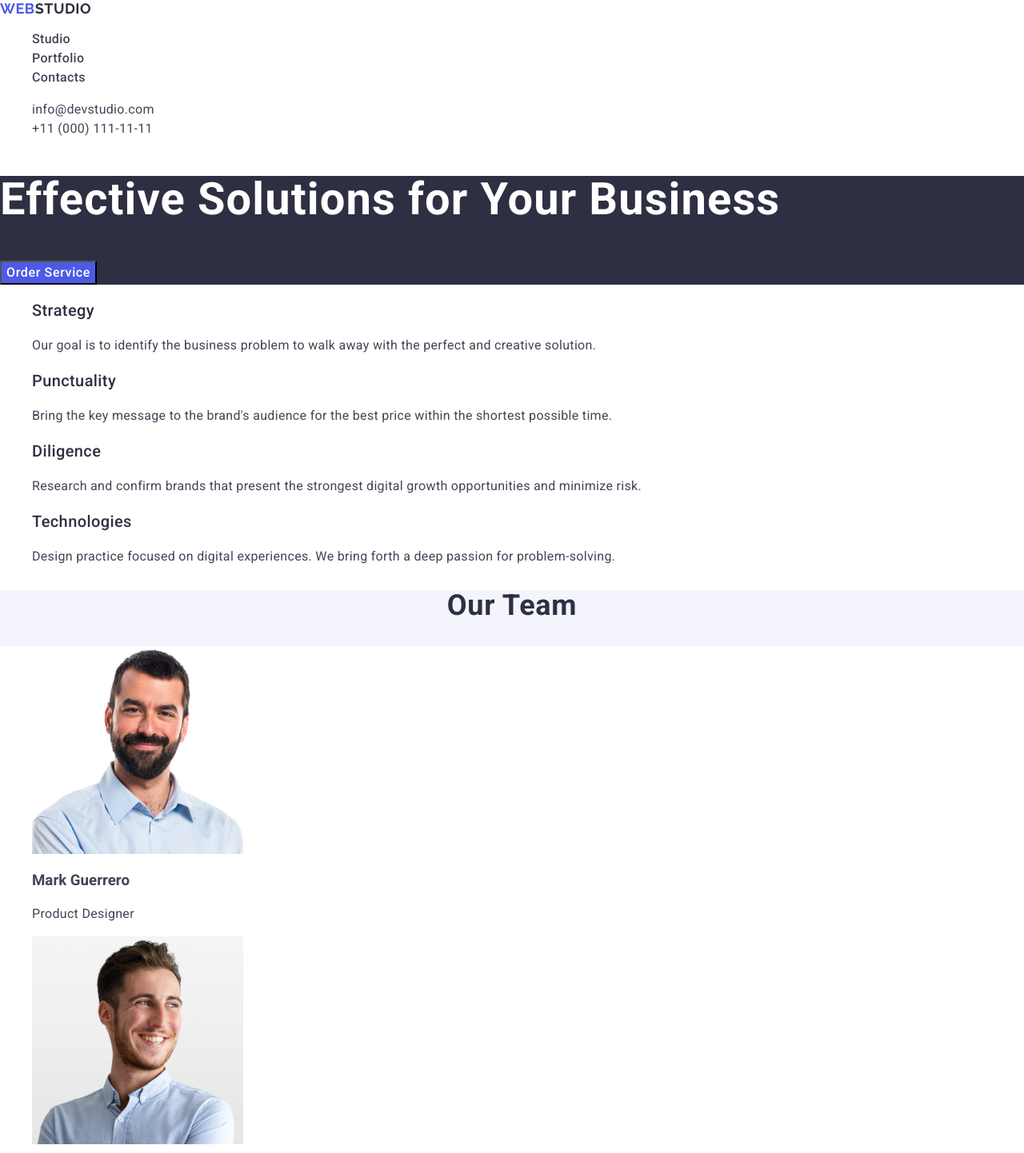
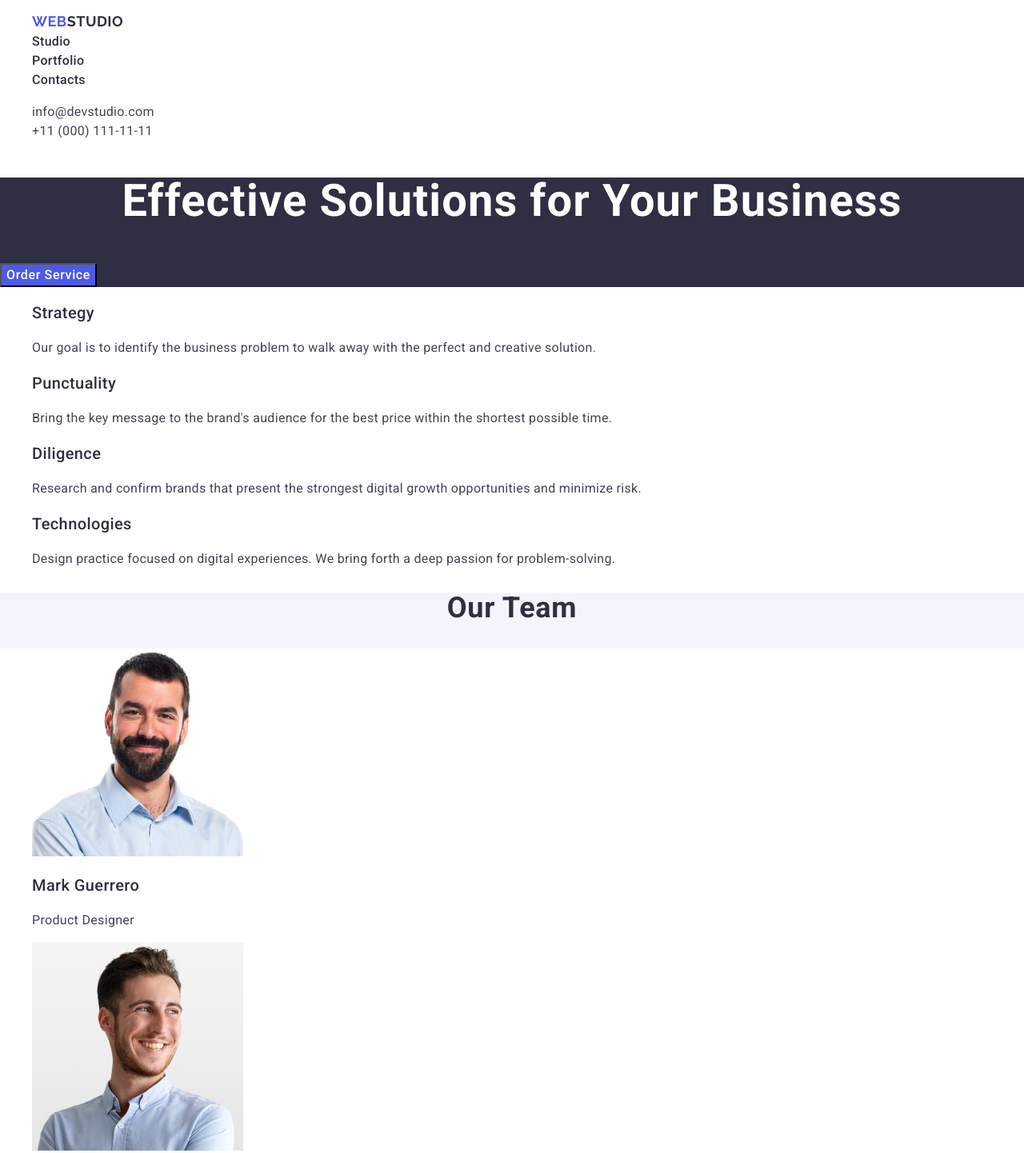
Before and after one commit to Nataliia1113/goit-markup-hw-02, a plain HTML site: page index.html in a window 1280 px wide. Shown: the top 1442 px of the page at 80% size. Drawn offline with nearby package versions, Linux system fonts and the light colour scheme.

Commit message:
correct again

```diff
--- a/css/styles.css
+++ b/css/styles.css
@@ -47,6 +47,7 @@ ol {
   font-weight: 500;
   line-height: 1.5;
   letter-spacing: 0.32px;
+  color: #2e2f42;
 }
 .contacts-list .list-link {
   color: #434455;
@@ -69,11 +70,13 @@ ol {
   font-size: 56px;
   font-weight: 700;
   line-height: 1.07;
-  letter-spacing: 1.12px;
+  letter-spacing: 0.02em;
+  text-align: center;
 }
 .hero-btn {
   color: #fff;
   font-weight: 500;
+  font-size: 16px;
   line-height: 1.5;
   letter-spacing: 0.04em;
   background-color: #4d5ae5;
@@ -115,6 +118,7 @@ ol {
   line-height: 1.11;
   letter-spacing: 0.02em;
   text-align: center;
+  text-transform: capitalize;
 }
 .team-list {
   background-color: #ffffff;
@@ -123,7 +127,7 @@ ol {
 .team-list-item {
   background-color: #ffffff;
 }
-.list-title {
+.team-list-title {
   font-size: 20px;
   font-weight: 500;
   line-height: 1.2;
@@ -142,6 +146,7 @@ ol {
   line-height: 1.2;
   letter-spacing: 0.02em;
   color: #2e2f42;
+  text-transform: capitalize;
 }
 .portfolio-list-item {
   background-color: #ffffff;
--- a/index.html
+++ b/index.html
@@ -23,10 +23,13 @@
     <!-- Header section -->
     <header class="header" id="studio">
       <nav class="nav">
-        <a class="logo" href="./index.html"
-          >Web<span class="nav-logo-accent">Studio</span></a
-        >
         <ul class="nav-list">
+          <li class="nav-list-item">
+            <a class="logo" href="./index.html"
+              >Web<span class="nav-logo-accent">Studio</span></a
+            >
+          </li>
+
           <li class="nav-list-item">
             <a class="list-link" href="#studio">Studio</a>
           </li>
```
